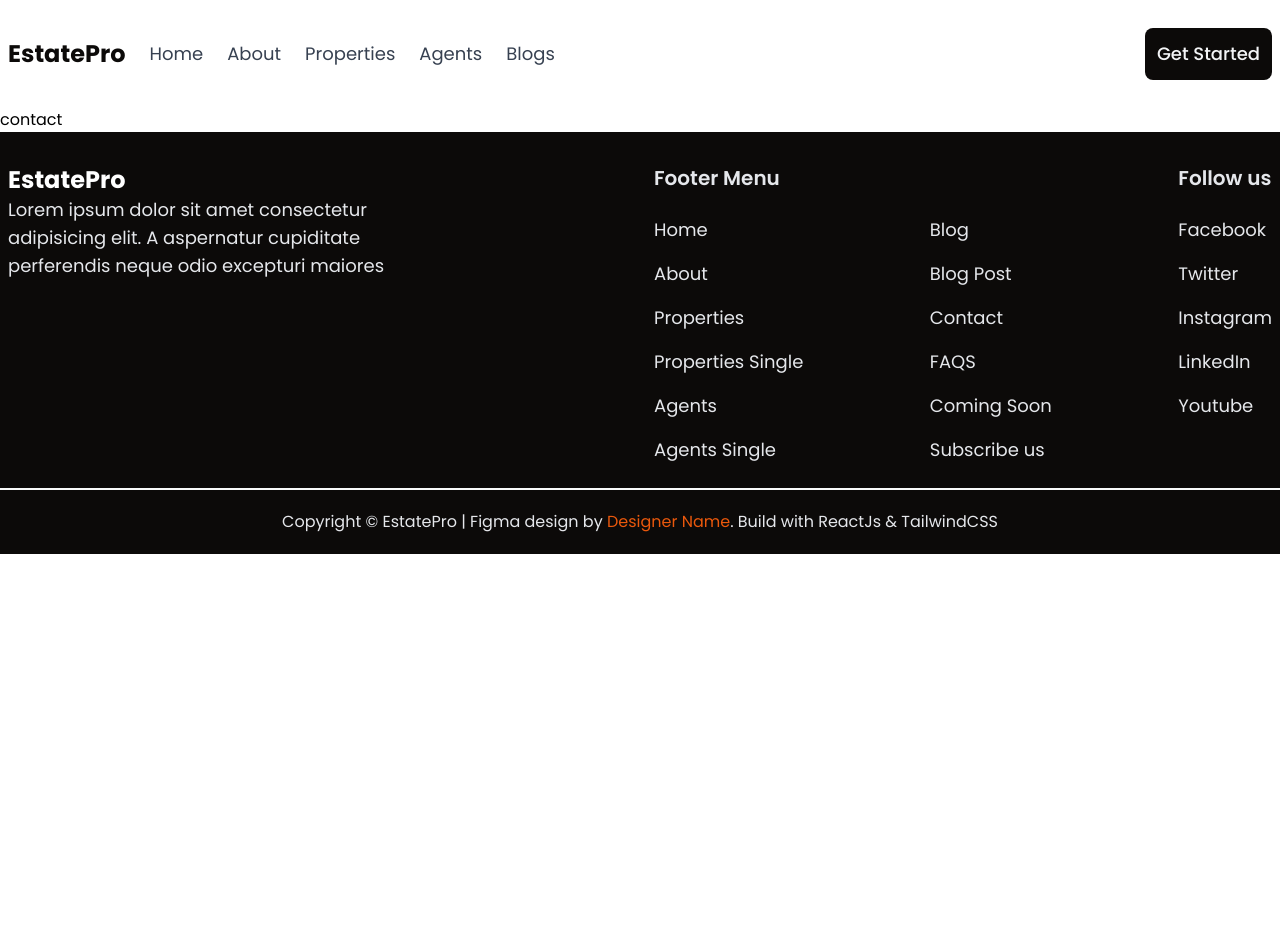
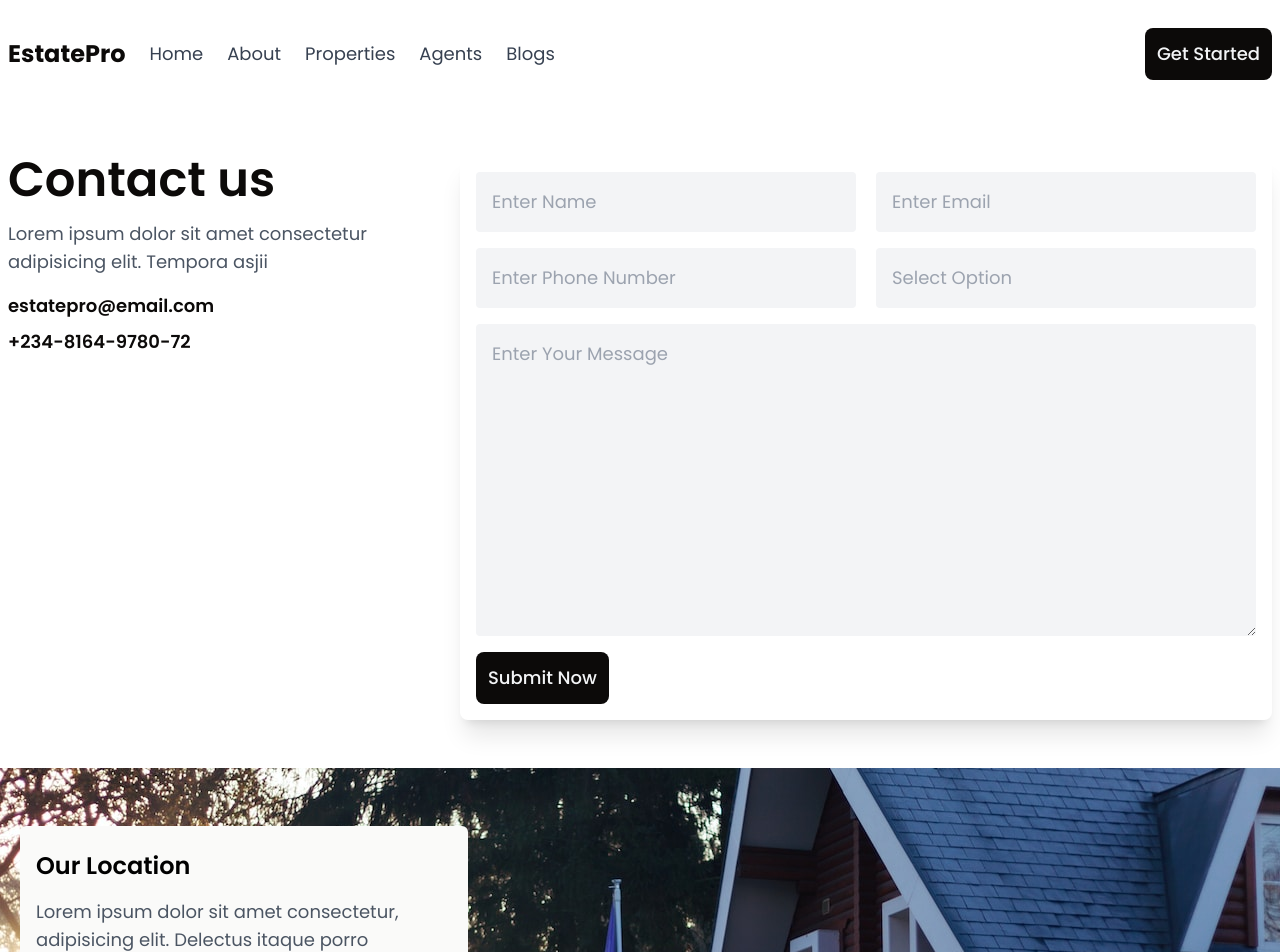
Before and after one commit to elvis-ndubuisi/estate-pro, a React (Vite) app: page /contact in a window 1280 px wide. Shown: the top 952 px of the page. Before the commit the page ends 800 px from the top, so only its background shows below. Built offline with nearby package versions, Linux system fonts and the light colour scheme.

Commit message:
Contact page

```diff
--- /dev/null
+++ b/src/components/inputs/Input.tsx
@@ -0,0 +1,21 @@
+type Props = {
+  type?: "text" | "email" | "password";
+  placeholder?: string;
+  exStyles?: string;
+};
+
+function Input({
+  type = "text",
+  placeholder = "placeholder",
+  exStyles,
+}: Props) {
+  return (
+    <input
+      type={type}
+      placeholder={placeholder}
+      className={`bg-gray-100 p-4 rounded lowercase outline-none hover:ring-2 focus:ring-2 ring-orange-500 placeholder:capitalize md:placeholder:text-lg md:text-lg ${exStyles}`}
+    />
+  );
+}
+
+export default Input;
--- /dev/null
+++ b/src/components/inputs/Textarea.tsx
@@ -0,0 +1,17 @@
+type Props = {
+  placeholder?: string;
+  rows?: number;
+  exStyles?: string;
+};
+
+function Textarea({ placeholder, rows = 10, exStyles }: Props) {
+  return (
+    <textarea
+      placeholder={placeholder}
+      rows={rows}
+      className={`bg-gray-100 p-4 rounded lowercase outline-none hover:ring-2 focus:ring-2 ring-orange-500 placeholder:capitalize md:placeholder:text-lg md:text-lg ${exStyles}`}
+    />
+  );
+}
+
+export default Textarea;
--- a/src/main.tsx
+++ b/src/main.tsx
@@ -9,6 +9,7 @@ import NotFound from "./pages/not-found";
 import Subscribe from "./pages/subscribe";
 import FAQs from "./pages/faqs";
 import ComingSoon from "./pages/coming-soon";
+import Contact from "./pages/contact";
 
 const routes = createBrowserRouter([
   {
@@ -17,7 +18,7 @@ const routes = createBrowserRouter([
     children: [
       { path: "", element: <div>home</div> },
       { path: "about-us", element: <div>about</div> },
-      { path: "contact", element: <div>contact</div> },
+      { path: "contact", element: <Contact /> },
       { path: "blogs", element: <div>blogs</div> },
       { path: "blogs/:blogId", element: <div>blog</div> },
       { path: "agents", element: <div>agents</div> },
--- a/src/pages/contact.tsx
+++ b/src/pages/contact.tsx
@@ -0,0 +1,100 @@
+import React from "react";
+
+import Button from "../components/Button";
+import Input from "../components/inputs/Input";
+import Textarea from "../components/inputs/Textarea";
+import Accordion from "../components/Accordion";
+import SubscribeBanner from "../components/SubscribeBanner";
+import faqs from "../assets/data/faqs";
+
+function Contact() {
+  const faqId = React.useId();
+  return (
+    <main>
+      <section className="px-2 max-w-screen-xl mx-auto text-stone-950 mt-12 flex flex-col gap-4 lg:flex-row">
+        <div className="flex flex-col gap-4 lg:flex-1">
+          <h2 className="font-semibold text-4xl md:text-5xl text-center md:text-left">
+            Contact us
+          </h2>
+          <p className="text-gray-600 text-center md:text-left max-w-md mx-auto md:mx-0 md:text-lg">
+            Lorem ipsum dolor sit amet consectetur adipisicing elit. Tempora
+            asjii
+          </p>
+
+          <div className="flex flex-col items-center gap-2 text-lg font-semibold md:items-start">
+            <a
+              className="flex items-center gap-3"
+              href="mailto:provictor.ie@gmail.com"
+            >
+              estatepro@email.com
+            </a>
+            <a className="flex items-center gap-3" href="tel:+">
+              +234-8164-9780-72
+            </a>
+          </div>
+        </div>
+
+        <form className="p-4 rounded-lg shadow-xl flex flex-col items-start gap-4 lg:flex-1 mt-6 lg:mt-0">
+          <legend className="flex flex-col gap-5 md:flex-row w-full">
+            <Input placeholder="enter name" exStyles="flex-1" />
+            <Input placeholder="enter email" exStyles="flex-1" />
+          </legend>
+
+          <legend className="flex flex-col gap-5 md:flex-row w-full">
+            <Input placeholder="enter phone number" exStyles="flex-1" />
+            <Input placeholder="select option" exStyles="flex-1" />
+          </legend>
+
+          <Textarea placeholder="enter your message" exStyles="w-full" />
+
+          <Button showAs="primary" type="submit">
+            Submit Now
+          </Button>
+        </form>
+      </section>
+
+      <section className="my-12 grid items-center px-5 min-h-[30em] py-6 bg-[url('/src/assets/houses/rowan-heuvel-bjej8BY1JYQ-unsplash.jpg')] bg-center bg-fixed">
+        <address className="bg-stone-50 rounded-md px-4 py-6 text-base md:text-lg not-italic max-w-md">
+          <h4 className="font-semibold text-2xl">Our Location</h4>
+          <p className="text-gray-600 my-4">
+            Lorem ipsum dolor sit amet consectetur, adipisicing elit. Delectus
+            itaque porro quisquam. Dicta.
+          </p>
+
+          <div className="flex items-start gap-4">
+            <span>icon</span>
+            <p className="font-semibold">
+              3891 Ranch View Dr. Richardson, Aba Nigeria <br /> 900102
+            </p>
+          </div>
+
+          <div className="flex items-start gap-4">
+            <span>icon</span>
+            <p className="font-semibold">
+              3891 Parket Rd, Umar Idris, Lagos Nigeria <br /> 900102
+            </p>
+          </div>
+        </address>
+      </section>
+
+      <h3 className="px-2 text-center font-semibold text-3xl my-8">
+        Frequently Asked Questions
+      </h3>
+      <section className="px-2 flex flex-col gap-5 max-w-3xl mx-auto">
+        {faqs.map((faq, idx) => (
+          <Accordion
+            answer={faq.answer}
+            question={faq.question}
+            key={`${idx}-${faqId}`}
+          />
+        ))}
+      </section>
+
+      <div className="px-2">
+        <SubscribeBanner />
+      </div>
+    </main>
+  );
+}
+
+export default Contact;
```
